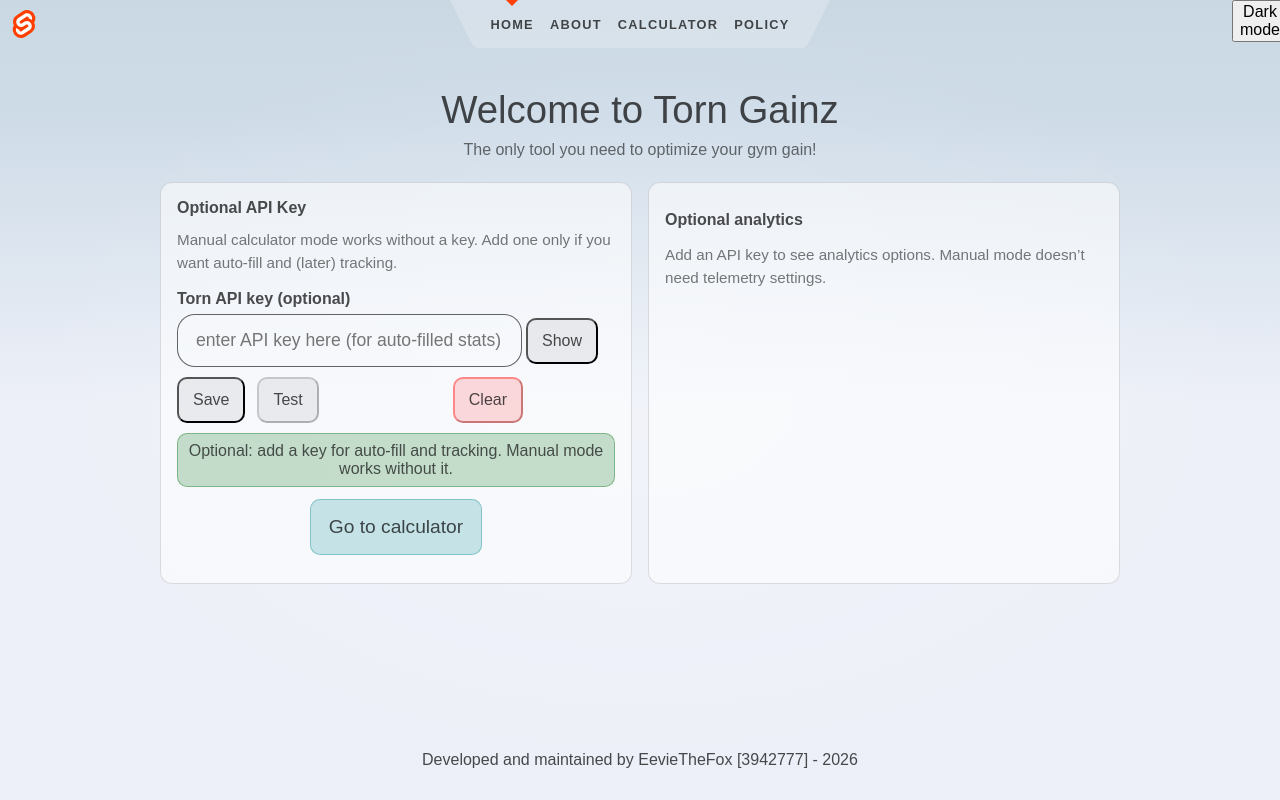
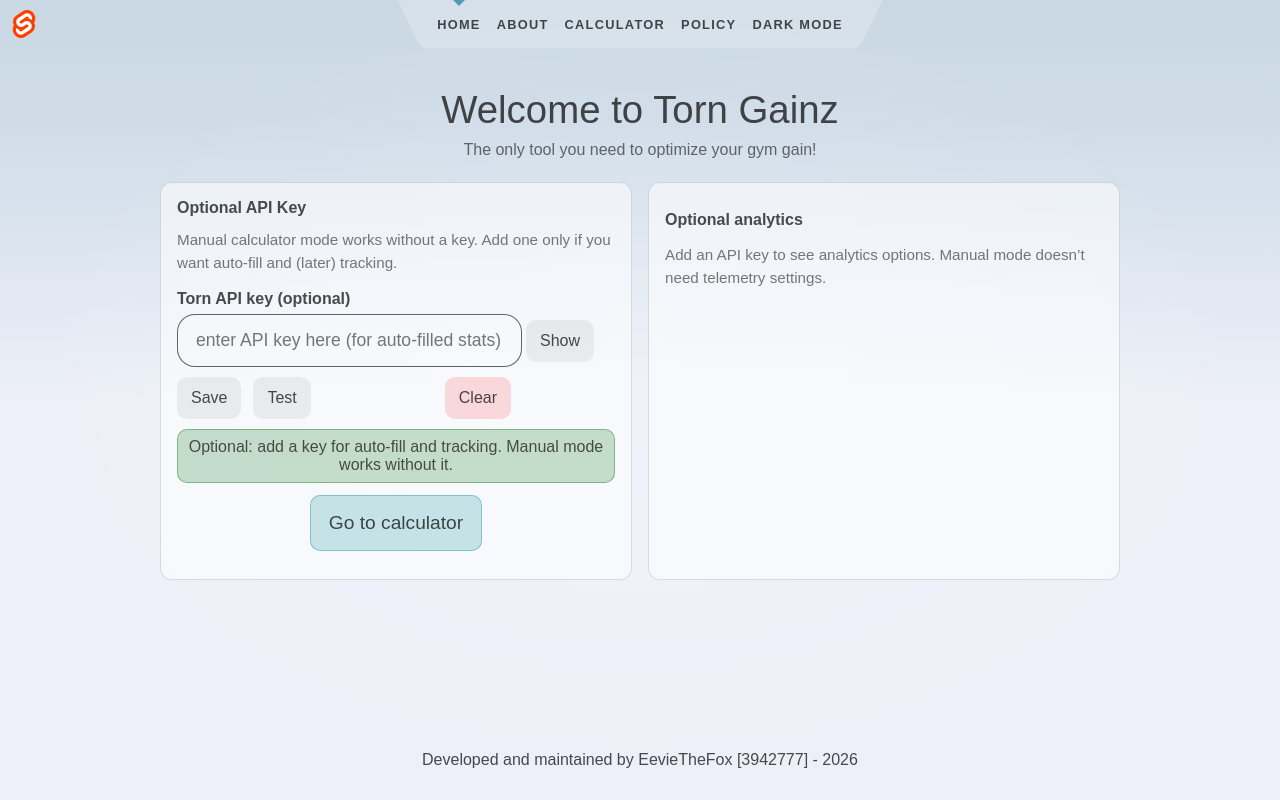
Before and after one commit to EevieTheFox/Torn-Gainz-Web-App, a SvelteKit app: page / in a window 1280 px wide. Built offline with nearby package versions, Linux system fonts and the light colour scheme.

Commit message:
moved theme button and matched to header font family, updated theme color to match UI

```diff
--- a/src/routes/Header.svelte
+++ b/src/routes/Header.svelte
@@ -60,13 +60,21 @@
 			</li>
 
 			<!-- Calculator page -->
-            <li><a href="/calculator">Calculator</a></li>
+            <li aria-current={page.url.pathname === '/calculator' ? 'page' : undefined}>
+                <a href="/calculator">Calculator</a>
+            </li>
 
             <!-- Transparency & legal page -->
             <li aria-current={page.url.pathname === '/policy' ? 'page' : undefined}>
                 <a href={resolve('/policy')}>Policy</a>
             </li>
-		</ul>
+
+            <!-- Dark/Light theme toggle -->
+            <button class="theme-toggle" on:click={toggle}>
+                {uiTheme === "dark" ? "Light mode" : "Dark mode"}
+            </button>
+
+        </ul>
 
 		<svg viewBox="0 0 2 3" aria-hidden="true">
 			<path d="M0,0 L0,3 C0.5,3 0.5,3 1,2 L2,0 Z" />
@@ -74,9 +82,7 @@
 	</nav>
 
 	<div class="corner">
-        <button on:click={toggle}>
-            {uiTheme === "dark" ? "Light mode" : "Dark mode"}
-        </button>
+
     </div>
 </header>
 
@@ -174,4 +180,24 @@
 	a:hover {
 		color: var(--color-theme-1);
 	}
+
+    .theme-toggle {
+        display: flex;
+        align-items: center;
+        height: 100%;
+        padding: 0 0.5rem;
+
+        font-weight: 700;
+        font-size: 0.8rem;
+        text-transform: uppercase;
+        letter-spacing: 0.1em;
+
+        color: var(--color-text);
+        cursor: pointer;
+    }
+
+    .theme-toggle:hover {
+        color: var(--color-theme-1);
+    }
+
 </style>
--- a/src/routes/layout.css
+++ b/src/routes/layout.css
@@ -8,7 +8,7 @@
 	--color-bg-0: rgb(202, 216, 228);
 	--color-bg-1: hsl(209, 36%, 86%);
 	--color-bg-2: hsl(224, 44%, 95%);
-	--color-theme-1: #ff3e00;
+	--color-theme-1: #519ab5;
 	--color-theme-2: #4075a6;
 	--color-text: rgba(0, 0, 0, 0.7);
 	--column-width: 42rem;
@@ -25,7 +25,7 @@ html[data-theme="dark"] {
     --color-bg-2: rgb(18, 22, 32);
     --card-border: rgba(255, 255, 255, 0.12);
     --card-bg: rgba(255, 255, 255, 0.04);
-    --color-theme-1: #ff6a3e;
+    --color-theme-1: #519ab5;
     --color-theme-2: #7bb2ff;
 
     --color-text: rgba(255, 255, 255, 0.88);
@@ -96,6 +96,8 @@ pre {
 
 input,
 button {
+    border: none;
+    background: none;
 	font-size: inherit;
 	font-family: inherit;
 }
```
